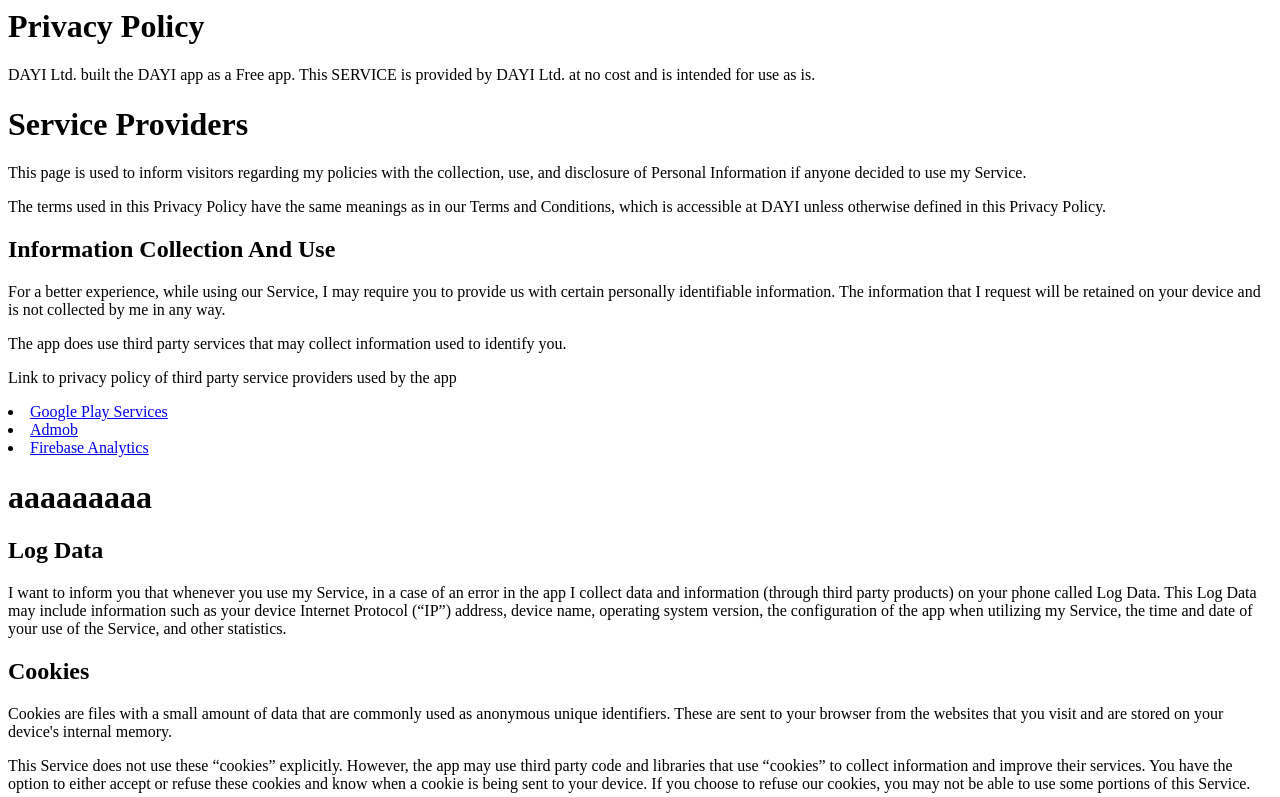
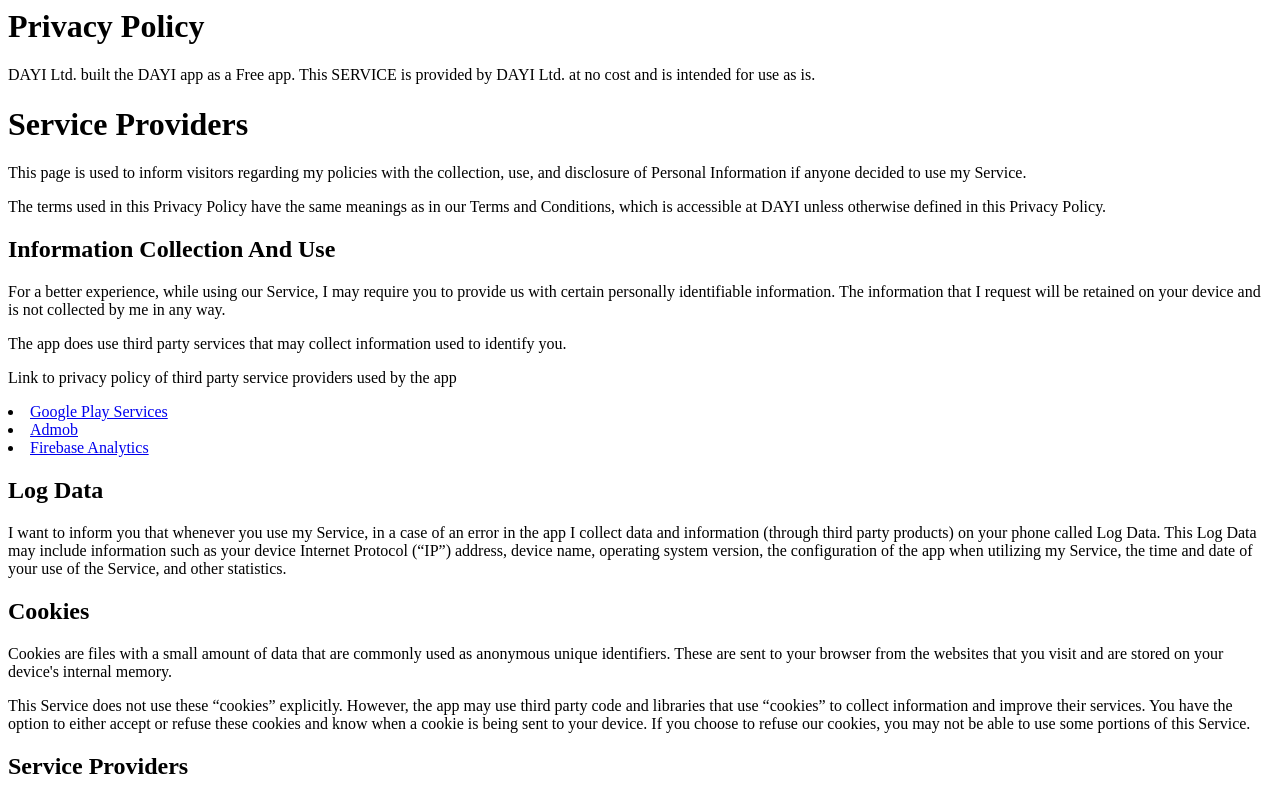
Before and after one commit to legalapps/privacy-policy, a plain HTML site: page index.html in a window 1280 px wide. Shown: the top 797 px of the page. Drawn offline with Linux system fonts and the light colour scheme.

Commit message:
Update index.html

```diff
--- a/index.html
+++ b/index.html
@@ -26,8 +26,6 @@
       <li><a href="https://support.google.com/admob/answer/6128543?hl=en">Admob</a></li>
       <li><a href="https://firebase.google.com/policies/analytics">Firebase Analytics</a></li>
     </ul>
-  <h1>aaaaaaaaa</h1>
-
 
   <h2>Log Data</h2>
   <p>I want to inform you that whenever you use my Service, in a case of an error in the app I collect data and information (through third party products) on your phone called Log Data. This Log Data may include information such as your device Internet Protocol (“IP”) address, device name, operating system version, the configuration of the app when utilizing my Service, the time and date of your use of the Service, and other statistics.</p>
```
